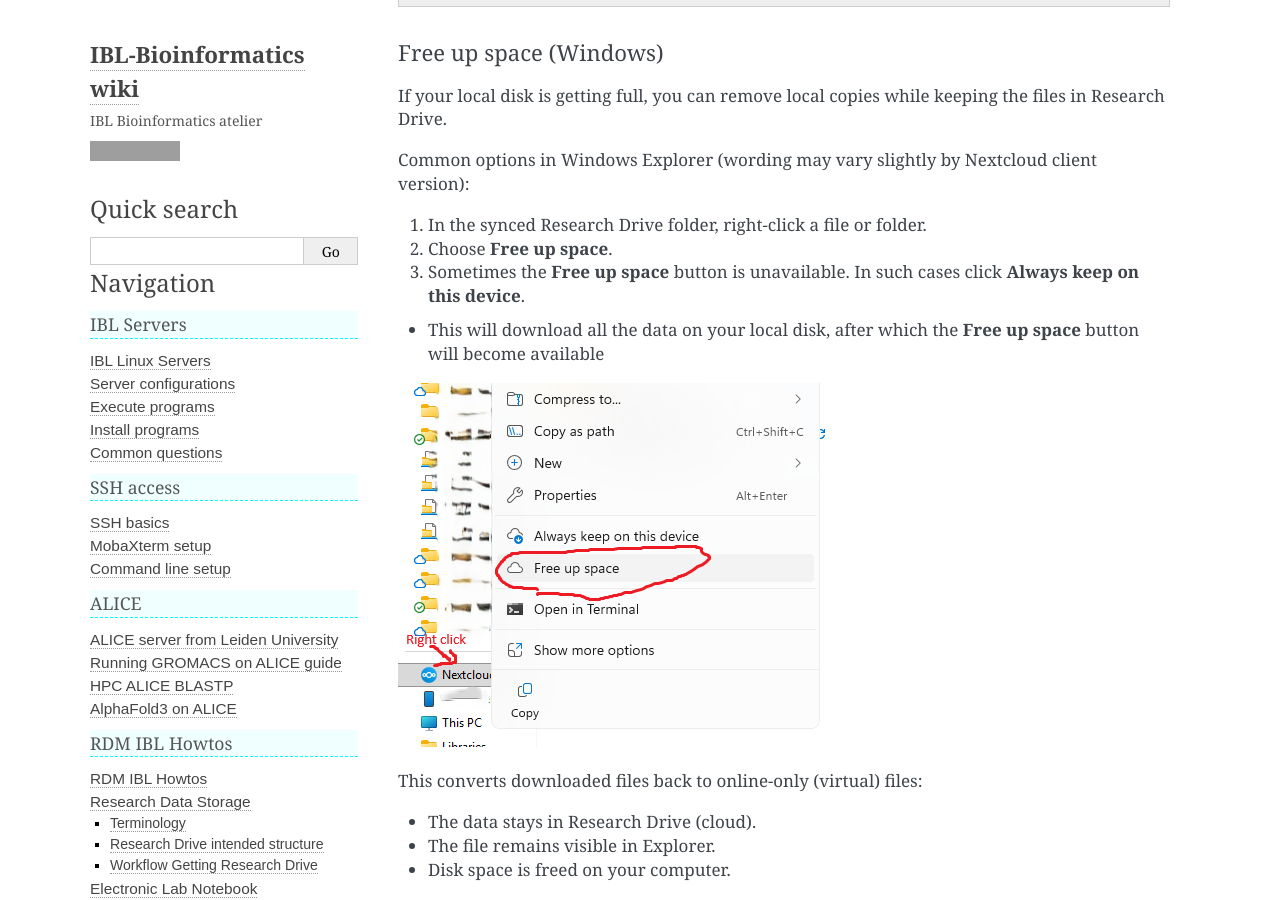
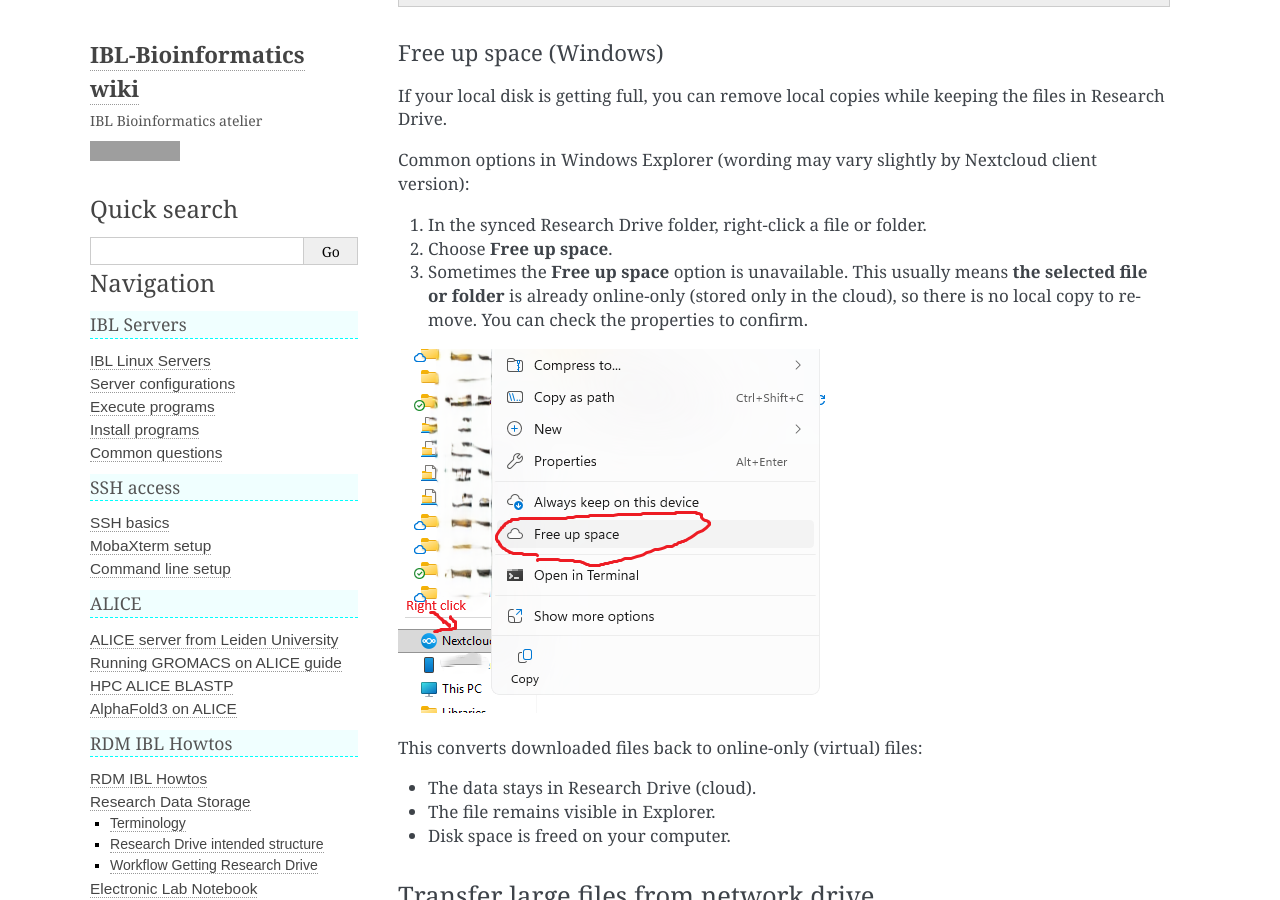
Before and after one commit to IBL-bioinfo/IBL-bioinformatics-wiki, a Sphinx documentation site: the page built from docs/source/rdm_howtos/ResearchDrive.md, in a window 1280 px wide and 900 px high, scrolled down 8648 px. Built offline with Sphinx 7.4.7, drawn with Linux system fonts in a browser that asks for light colours; grey boxes are pictures that could not be loaded.

Commit message:
Add inactive free space solution Fixes #149

```diff
--- a/docs/source/rdm_howtos/ResearchDrive.md
+++ b/docs/source/rdm_howtos/ResearchDrive.md
@@ -130,8 +130,7 @@
 
 1. In the synced Research Drive folder, right-click a file or folder.
 2. Choose **Free up space**.
-3. Sometimes the **Free up space** button is unavailable. In such cases click **Always keep on this device**.
-  - This will download all the data on your local disk, after which the **Free up space** button will become available
+3. Sometimes the **Free up space** option is unavailable. This usually means **the selected file or folder** is already online-only (stored only in the cloud), so there is no local copy to remove. You can check the properties to confirm.
 
 ![Free up space](../_static/images/nextcloud_take_too_much_space.png)
 
```
